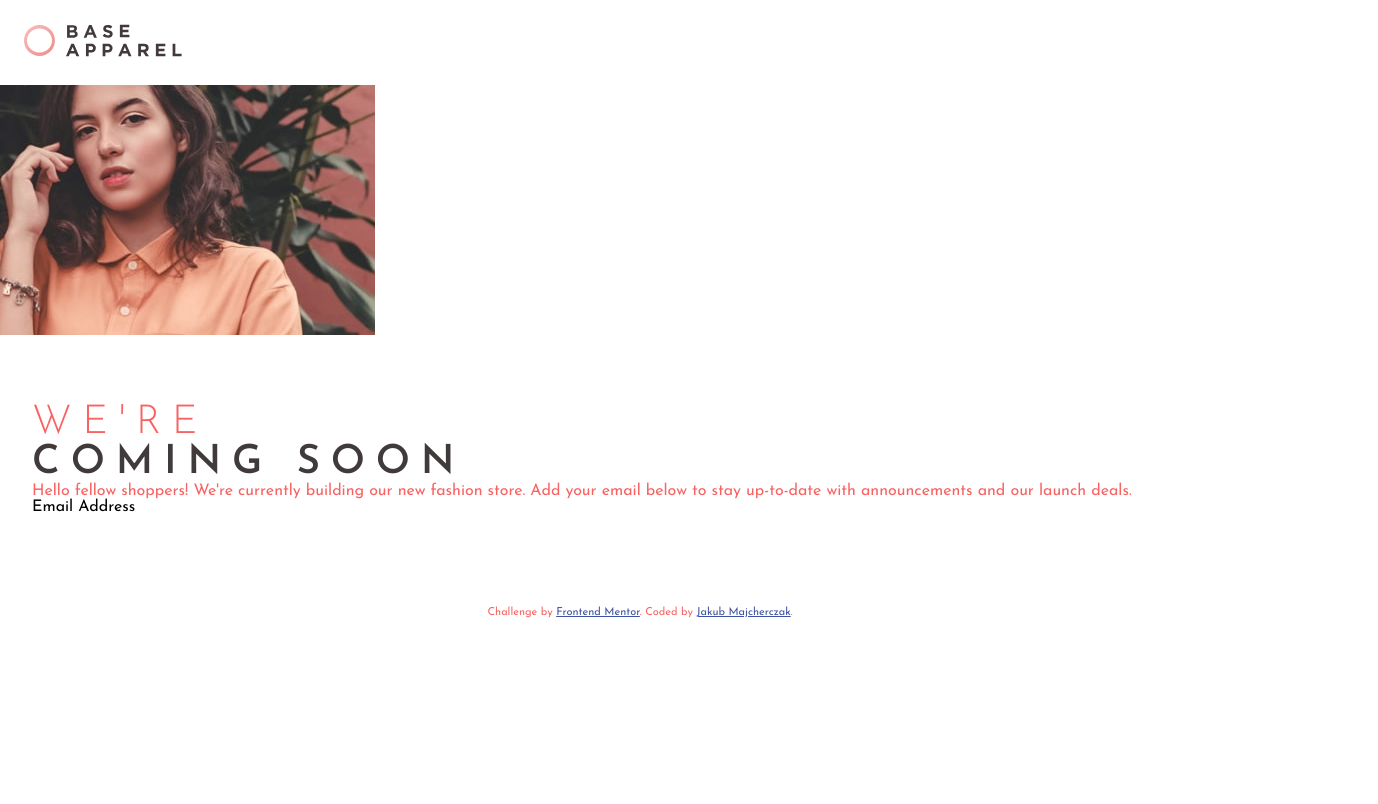
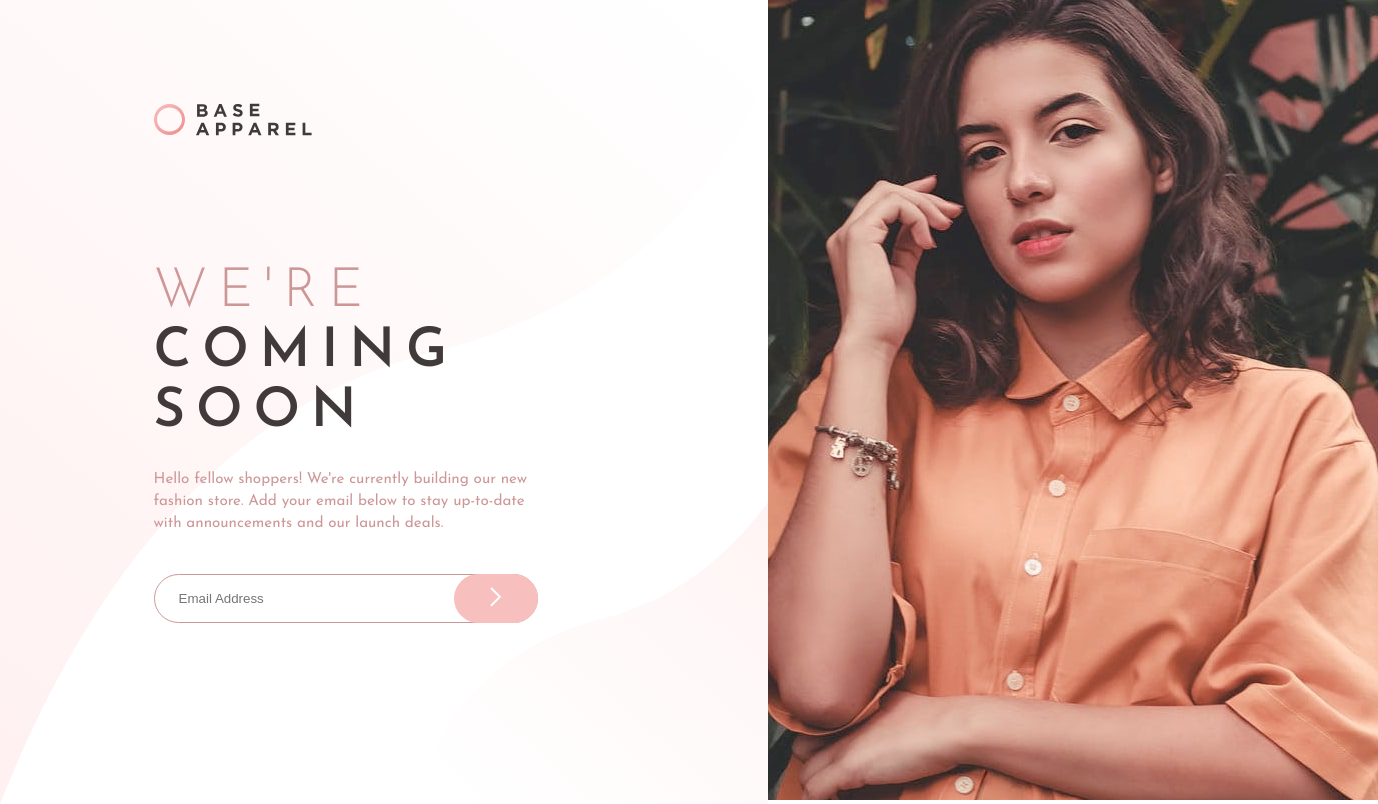
Before and after one commit to Majcher1215/base-apparel-coming-soon, a plain HTML site: page index.html in a window 1280 px wide. Shown: the whole page, 1378 px wide, since content can reach past the window. Drawn offline with Linux system fonts and the light colour scheme.

Commit message:
Version 1.1

```diff
--- a/index.html
+++ b/index.html
@@ -8,48 +8,56 @@
 
   <title>Frontend Mentor | Base Apparel coming soon page</title>
 
-  <link rel="stylesheet" href="/styles/reset.css" type="text/css">
-  <link rel="stylesheet" href="/styles/style.css" type="text/css">
+  <link rel="stylesheet" href="styles/reset.css" type="text/css">
+  <link rel="stylesheet" href="styles/style.css" type="text/css">
+  <script src="/script/script.js"></script>
 
-  <!-- Feel free to remove these styles or customise in your own stylesheet 👍 -->
-  <style>
-    .attribution { font-size: 11px; text-align: center; }
-    .attribution a { color: hsl(228, 45%, 44%); }
-  </style>
 </head>
 <body>
 
+    <main>
 
-  <header>
-    <div id="logo">
-      <img src="/images/logo.svg" alt="site-logo">
+      <div id="logo-mobile">
+        <a href="#">
+          <img id="logo" src="/images/logo.svg" alt="site logo">
+        </a>
       </div>
-  </header>
-  <main>
-    <div id="hero-mobile-image">
-      <img src="/images/hero-mobile.jpg" alt="mobile hero">
+
+      <div id="hero-mobile">
+        <img src="/images/hero-mobile.jpg" alt="girl looking into camera">
       </div>
-    <div id="hero-desktop-image" class="d-none">
-      <img src="/images/hero-desktop.jpg" alt="desktop hero">
+
+      <div id="hero-desktop">
+        <img src="/images/hero-desktop.jpg" alt="">
       </div>
-    <section id="coming-soon">
 
-        <h1><span>We're</span><br> coming soon</h1>
+      <section class="coming-soon">
+
+        <div id="logo-desktop">
+          <a href="#">
+            <img id="logo" src="/images/logo.svg" alt="site logo">
+          </a>
+        </div>
+
+        <h1><span>We're</span> coming soon</h1>
 
         <p>Hello fellow shoppers! We're currently building our new fashion store.
           Add your email below to stay up-to-date with announcements and our launch deals.
         </p>
 
-       Email Address
+        <div class="email-input">
+          <input id="email" type="email" placeholder="Email Address">
+          <img id='error' src="/images/icon-error.svg" alt="email is invalid">
+          <button class="confirm" onclick="validate()">
+            <img src="/images/icon-arrow.svg" alt="arrow icon">
+          </button>
+        </div>
+
+        <p id="email-validation"></p>
 
       </section>
+
     </main>
 
-  <footer>
-    <p class="attribution">
-      Challenge by <a href="https://www.frontendmentor.io?ref=challenge" target="_blank">Frontend Mentor</a>.
-      Coded by <a href="#">Jakub Majcherczak</a>.
-    </p>
-  </footer>
 </body>
 </html>
--- /dev/null
+++ b/script/script.js
@@ -0,0 +1,23 @@
+const validateEmail = (email) => {
+    return email.match(
+      /^(([^<>()[\]\\.,;:\s@\"]+(\.[^<>()[\]\\.,;:\s@\"]+)*)|(\".+\"))@((\[[0-9]{1,3}\.[0-9]{1,3}\.[0-9]{1,3}\.[0-9]{1,3}\])|(([a-zA-Z\-0-9]+\.)+[a-zA-Z]{2,}))$/
+    );
+  };
+
+const validate = () => {
+    const result = document.getElementById('email-validation');
+    const email = document.getElementById('email').value;
+    const border = document.getElementById('email');
+    const errorIcon = document.getElementById('error')
+
+    if(validateEmail(email)){
+      border.style.border = "1px solid var(--primary-1)";
+      result.innerHTML = "";
+      errorIcon.style.display = "none";
+    } else{
+      border.style.border = "2px solid red";
+      errorIcon.style.display = "block";
+      result.innerHTML = 'Please provide a valid email';
+    }
+    return false;
+}
--- a/styles/style.css
+++ b/styles/style.css
@@ -4,53 +4,172 @@
     /* Font */
     font-family: 'Josefin Sans', sans-serif;
     /* Primary Colors */
-    --desatured-red: hsl(0, 36%, 70%);
-    --soft-red: hsl(0, 93%, 68%);
+    --primary-1: hsl(0, 36%, 70%);
+    --primary-2: hsl(0, 93%, 68%);
     /* Neutral Colors */
-    --dark-grayish-red: hsl(0, 6%, 24%);
+    --neutral: hsl(0, 6%, 24%);
     /* Gradients */
-    --linear-1: linear-gradient(135deg, hsl(0, 0%, 100%), hsl(0, 100%, 98%))
-    --linear-2: linear-gradient(135deg, from hsl(0, 80%, 86%) to hsl(0, 74%, 74%))
+    --linear-1: linear-gradient(135deg, hsl(0, 0%, 100%), hsl(0, 100%, 98%));
+    --linear-2: linear-gradient(135deg, hsl(0, 80%, 86%), hsl(0, 74%, 74%));
     /* Font-size */
     font-size: 16px;
+    box-sizing: border-box;
 }
 
+body {
+    width: 100vw;
+    height: 100vh;
+    font-family: 'Josefin Sans', sans-serif;
+}
 
-.d-none {
+main {
+    display: grid;
+}
+
+#logo-mobile {
+    margin: 1.75rem;
+    width: 35%;
+}
+
+#logo-desktop {
     display: none;
 }
 
-header, main, footer {
-    max-width: 1440px;
-    display: grid;
-    grid-template-columns: 100%;
+#hero-mobile {
+    margin: 0 auto;
 }
 
-header {
-    padding: 1.5rem;
+#hero-desktop {
+    display: none;
 }
 
-#logo img {
-    max-width: 35%;
-}
-
-#coming-soon {
-    margin: 4rem 2rem 5.75rem;
+.coming-soon {
+    display: flex;
+    flex-direction: column;
+    text-align: center;
+    padding: 2rem 2rem;
+    background: var(--linear-1);
+    padding-bottom: 4rem;
 }
 
 h1 {
-    font-size: 2.5rem;
+    font-size: min(max(40px, calc(2.5rem + ((1vw - 3.2px) * 1.5))), 64px);
+    min-height: 0vw;
+    color: var(--neutral);
     font-weight: 600;
     text-transform: uppercase;
     letter-spacing: 10.83px;
-    color: var(--dark-grayish-red);
+    line-height: 2.625rem;
+    padding-block: 7%;
 }
 
 h1 span {
-    color: var(--soft-red);
     font-weight: 300;
+    color: var(--primary-1);
 }
 
 p {
-    color: var(--soft-red);
+    font-size: min(max(14px, calc(0.875rem + ((1vw - 3.2px) * 0.125))), 16px);
+    min-height: 0vw;
+    color: var(--primary-1);
+    line-height: 1.375rem;
+    padding-bottom: 10%;
 }
+
+.email-input {
+    display: flex;
+    position: relative;
+}
+
+.email-input input {
+    width: 100%;
+    padding: 1rem 1.5rem;
+    border: 1px solid var(--primary-1);
+    border-radius: 25px;
+    color: var(--primary-1);
+    font-weight: 400;
+    background: transparent;
+}
+
+.email-input input:focus {
+    color: black;
+    outline: none;
+}
+
+#error {
+    display: none;
+    position: absolute;
+    right: 5rem;
+    margin-top: 0.875rem;
+}
+
+.confirm {
+    height: 100%;
+    padding-inline: 1.75rem;
+    border-radius: 25px;
+    position: absolute;
+    right: 0;
+    border: none;
+    background: hsl(0, 80%, 86%);
+}
+
+.confirm:hover {
+    background: var(--primary-1);
+}
+
+#email-validation {
+    font-size: 13px;
+    margin-right: 6rem;
+    color: #F96464;;
+}
+
+@media (min-width: 900px) {
+    main {
+        grid-template-columns: 60% 40%;
+    }
+
+    h1 {
+        line-height: 60px;
+    }
+
+    #hero-mobile {
+        display: none;
+    }
+
+    #hero-desktop {
+        display: block;
+        grid-column: 2;
+    }
+
+    #logo-mobile {
+        display: none;
+    }
+
+    #logo-desktop {
+        display: block;
+        margin-bottom: 25%;
+    }
+
+    .coming-soon {
+        grid-row: 1;
+        padding-inline: 20% 30%;
+        text-align: left;
+        justify-content: center;
+        background: url(/images/bg-pattern-desktop.svg);
+        background-size: cover;
+        background-repeat: no-repeat;
+    }
+
+    #error {
+        right: 6rem;
+    }
+
+    .email-input .confirm {
+        padding-inline: 2.25rem;
+    }
+
+    #email-validation {
+        margin-top: 0.5rem;
+        margin-left: 1.25rem;
+    }
+}
```
Lines whose indentation alone changed are shown as unchanged.
